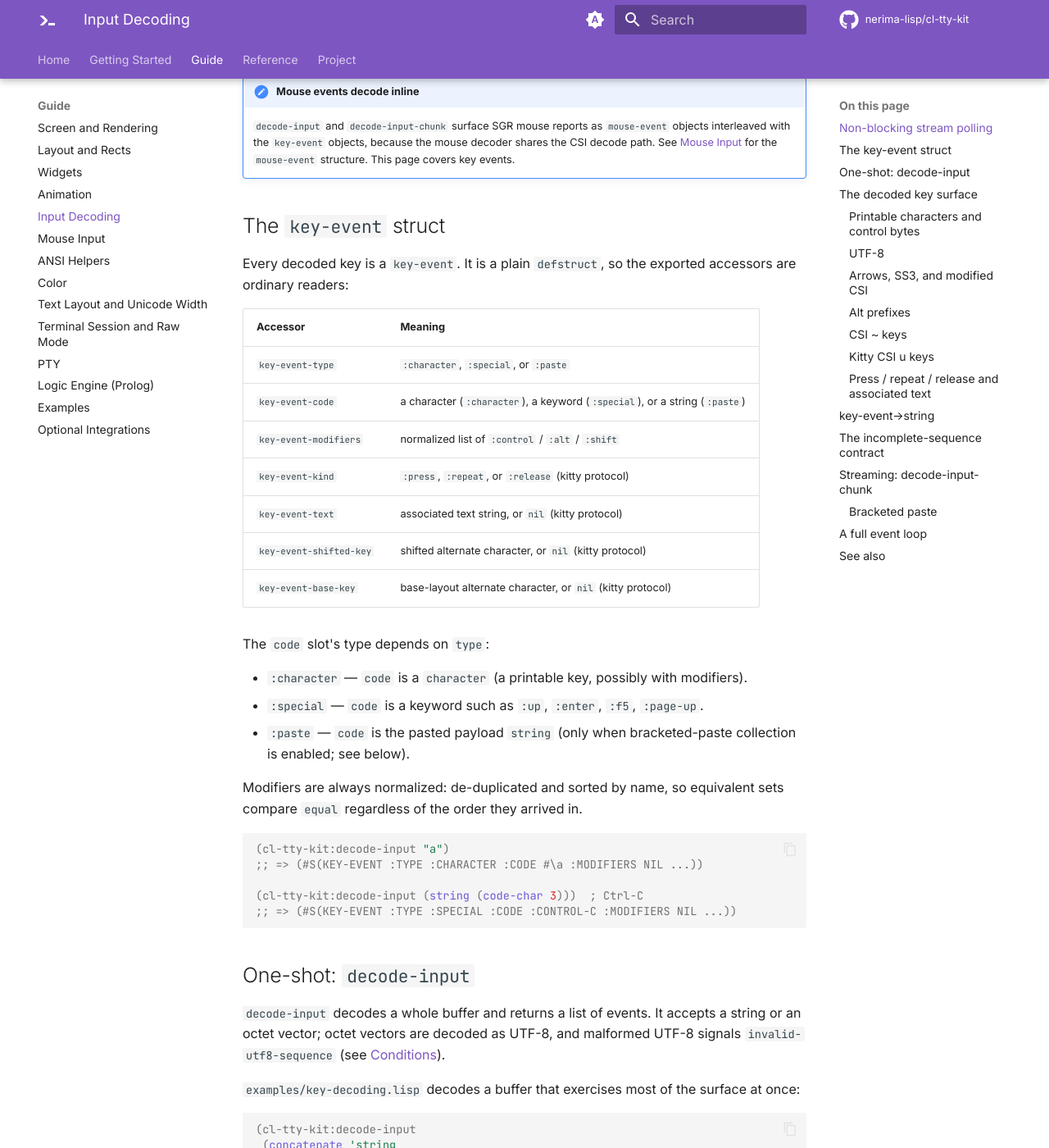
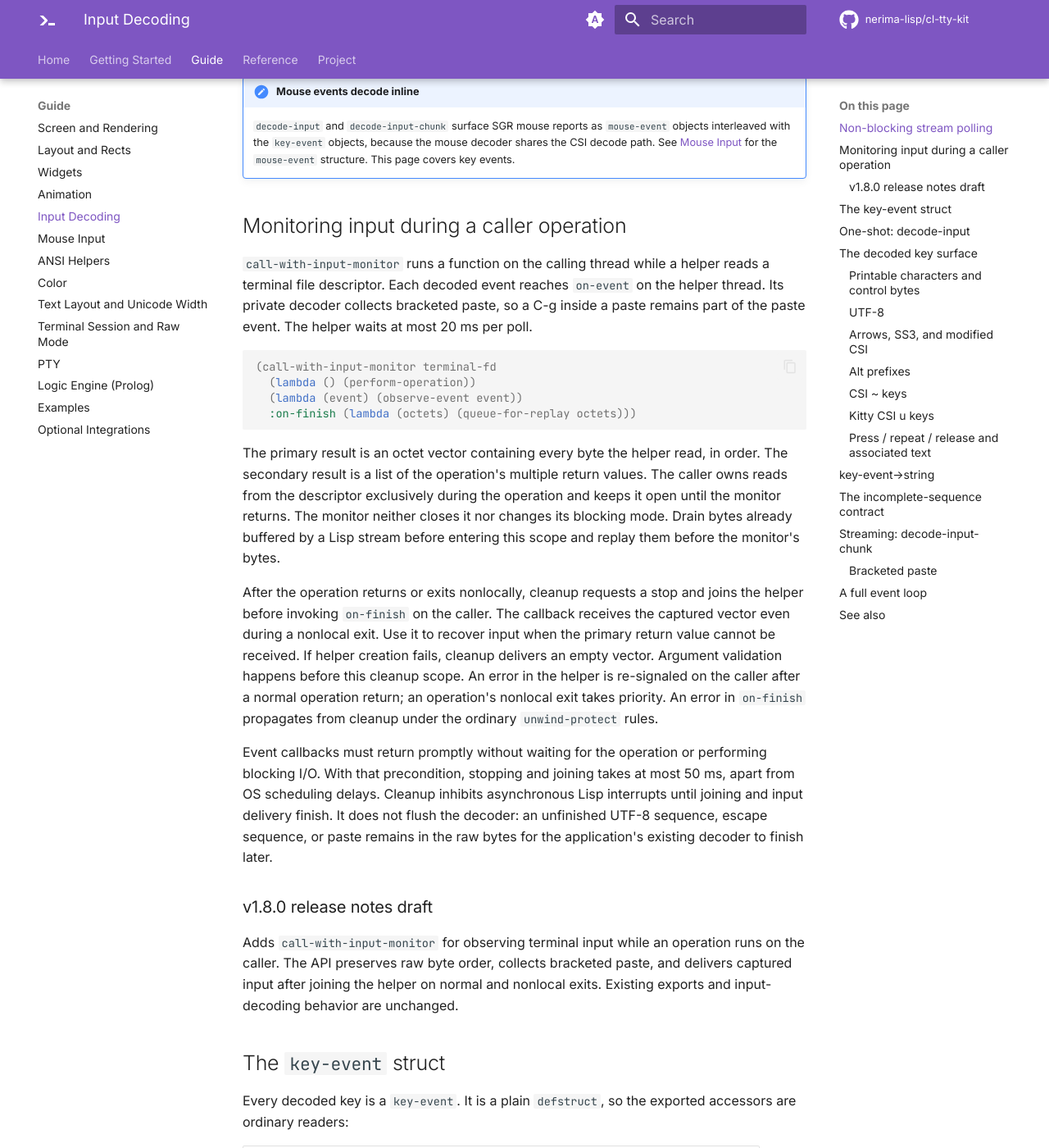
Before and after one commit to nerima-lisp/cl-tty-kit, an MkDocs documentation site: the page built from docs/src/guide/input-decoding.md, in a window 1280 px wide and 1400 px high, scrolled down 1044 px. Shown: the whole window at 82% size. Built offline with MkDocs 1.6.1 and Material for MkDocs 9.7.7, drawn with Linux system fonts in a browser that asks for light colours; comment, search, counter and statistics services are not loaded.

Commit message:
feat(input): add scoped terminal monitoring API for v1.8.0 (K1)

````diff
--- a/docs/src/guide/input-decoding.md
+++ b/docs/src/guide/input-decoding.md
@@ -50,6 +50,50 @@ instead.
     mouse decoder shares the CSI decode path. See
     [Mouse Input](mouse-input.md) for the `mouse-event` structure. This page
     covers key events.
+
+## Monitoring input during a caller operation
+
+`call-with-input-monitor` runs a function on the calling thread while a helper
+reads a terminal file descriptor. Each decoded event reaches `on-event` on the
+helper thread. Its private decoder collects bracketed paste, so a C-g inside a
+paste remains part of the paste event. The helper waits at most 20 ms per poll.
+
+```lisp
+(call-with-input-monitor terminal-fd
+  (lambda () (perform-operation))
+  (lambda (event) (observe-event event))
+  :on-finish (lambda (octets) (queue-for-replay octets)))
+```
+
+The primary result is an octet vector containing every byte the helper read, in
+order. The secondary result is a list of the operation's multiple return values.
+The caller owns reads from the descriptor exclusively during the operation and
+keeps it open until the monitor returns. The monitor neither closes it nor
+changes its blocking mode. Drain bytes already buffered by a Lisp stream before
+entering this scope and replay them before the monitor's bytes.
+
+After the operation returns or exits nonlocally, cleanup requests a stop and
+joins the helper before invoking `on-finish` on the caller. The callback receives
+the captured vector even during a nonlocal exit. Use it to recover input when
+the primary return value cannot be received. If helper creation fails, cleanup
+delivers an empty vector. Argument validation happens before this cleanup scope.
+An error in the helper is re-signaled on the caller after a normal operation
+return; an operation's nonlocal exit takes priority. An error in `on-finish`
+propagates from cleanup under the ordinary `unwind-protect` rules.
+
+Event callbacks must return promptly without waiting for the operation or
+performing blocking I/O. With that precondition, stopping and joining takes at
+most 50 ms, apart from OS scheduling delays. Cleanup inhibits asynchronous Lisp
+interrupts until joining and input delivery finish. It does not flush the
+decoder: an unfinished UTF-8 sequence, escape sequence, or paste remains in the
+raw bytes for the application's existing decoder to finish later.
+
+### v1.8.0 release notes draft
+
+Adds `call-with-input-monitor` for observing terminal input while an operation
+runs on the caller. The API preserves raw byte order, collects bracketed paste,
+and delivers captured input after joining the helper on normal and nonlocal
+exits. Existing exports and input-decoding behavior are unchanged.
 
 ## The `key-event` struct
 
````
Also changed, not shown: docs/src/reference/api.md (+10 -0 lines), 4 other files.
